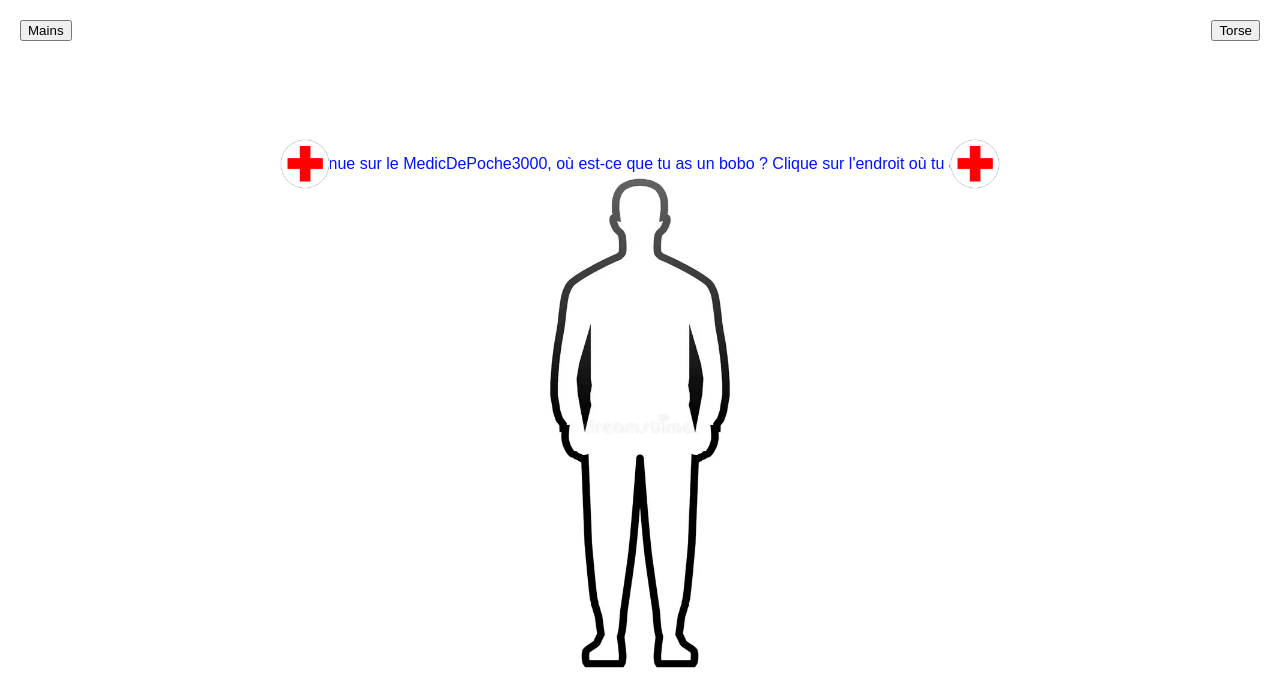
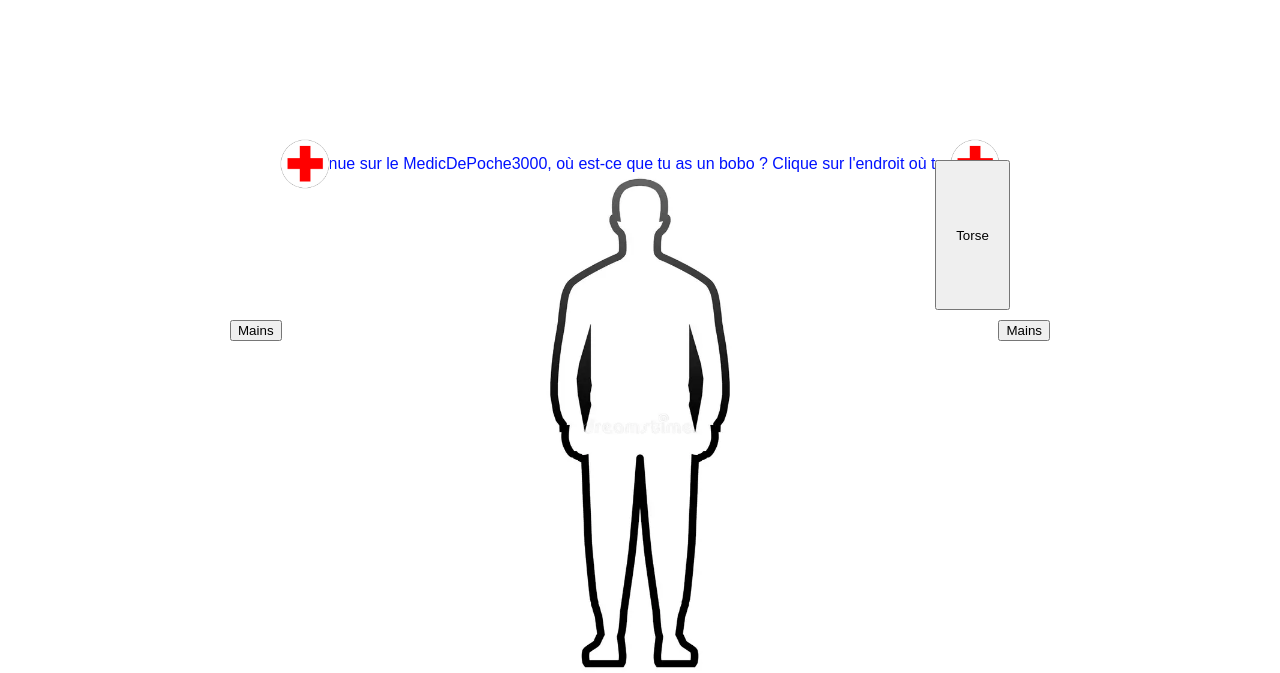
Before and after one commit to AureCX/MedicDePoche, a plain HTML site: page Code/index.html in a window 1280 px wide. Shown: the top 673 px of the page. Drawn offline with Linux system fonts and the light colour scheme.

Commit message:
boutons en place

```diff
--- a/Code/index.html
+++ b/Code/index.html
@@ -49,7 +49,8 @@
   </script>
 
 <input type="button" value="Mains" onclick="openFile('blessures_mains.html')" id="button-mains">
-<input type="button" value="Torse" onclick="openFile('blessures_torse.html')" id="button-torse">
+<input type="button" value="Mains" onclick="openFile('blessures_mains.html')" id="button-mains2">
+<input type="button" value="Torse" onclick="openFile('blessures_torse.html')" class="square-button" id="button-torse">
 <input type="button" value="Jambes" onclick="openFile('blessures_jambes.html')" id="button-jambes">
 <input type="button" value="Tête" onclick="openFile('blessures_tete.html')" id="button-tete">
 </body>
--- a/Code/style.css
+++ b/Code/style.css
@@ -65,14 +65,20 @@ body {
 /* Positionnement spécifique pour chaque bouton */
 #button-mains {
   position: absolute;
-  top: 20px;
-  left: 20px;
+  top: 320px;
+  left: 230px;
+}
+
+#button-mains2 {
+  position: absolute;
+  top: 320px;
+  right: 230px;
 }
 
 #button-torse {
   position: absolute;
-  top: 20px;
-  right: 20px;
+  top: 160px;
+  right: 270px;
 }
 
 #button-tete {
@@ -86,3 +92,13 @@ body {
   bottom: 20px;
   right: 20px;
 }
+.button-container {
+  position: absolute;
+  top: 20px; /* Décalage depuis le haut */
+  left: 20px; /* Décalage depuis la gauche */
+}
+
+.square-button {
+  width: 75px; /* Largeur du bouton */
+  height: 150px; /* Hauteur du bouton */
+}
```
